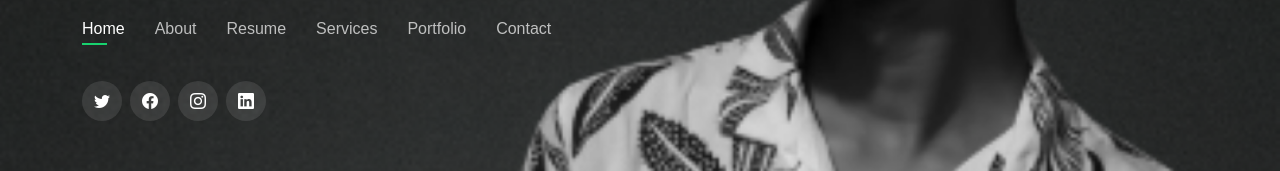
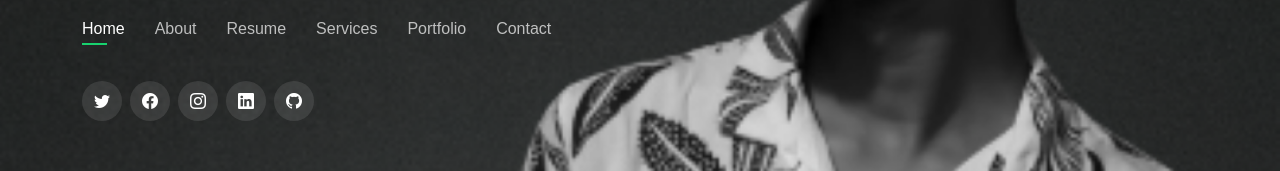
Before and after one commit to dhruveshborad/myportfolio, a Next.js app: page / in a window 1280 px wide. Shown: the part 469-640 px from the top of the page. Built offline with nearby package versions, Linux system fonts and the light colour scheme.

Commit message:
added github

```diff
--- a/src/component/SocialMedia/index.js
+++ b/src/component/SocialMedia/index.js
@@ -30,6 +30,13 @@ const SocialMedia = () => {
       >
         <i className="bi bi-linkedin"></i>
       </Link>
+      <Link
+        href="https://github.com/dhruveshborad"
+        className="github"
+        target="_blank"
+      >
+        <i className="bi bi-github"></i>
+      </Link>
     </div>
   );
 };
```
Also changed, not shown: src/pages/contact/index.js (+6 -2 lines).
